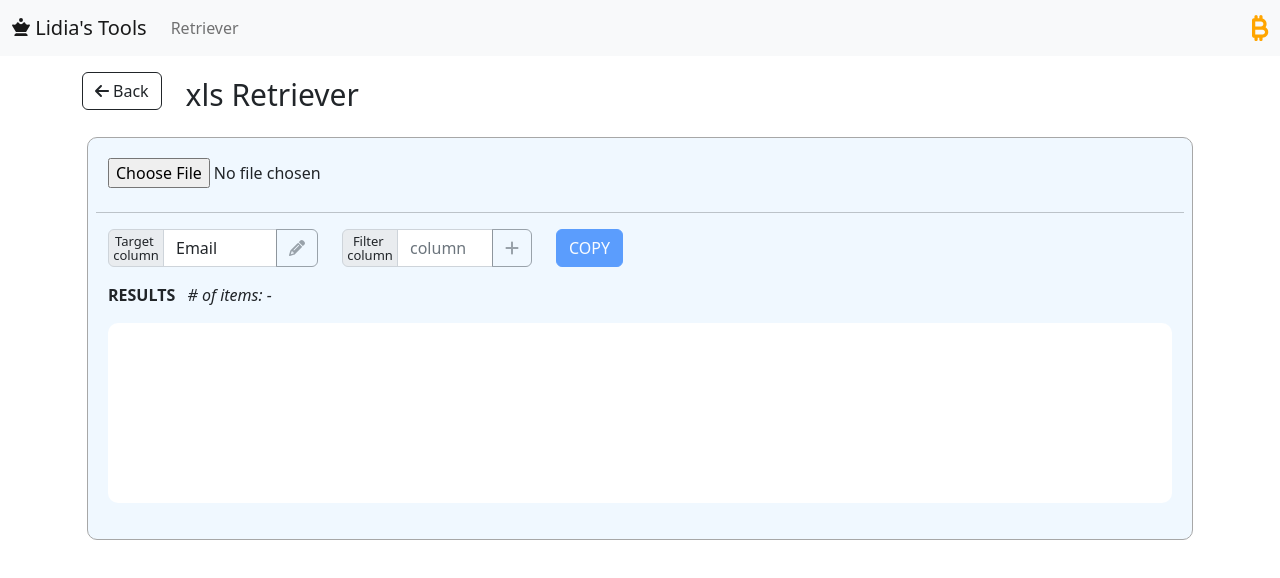
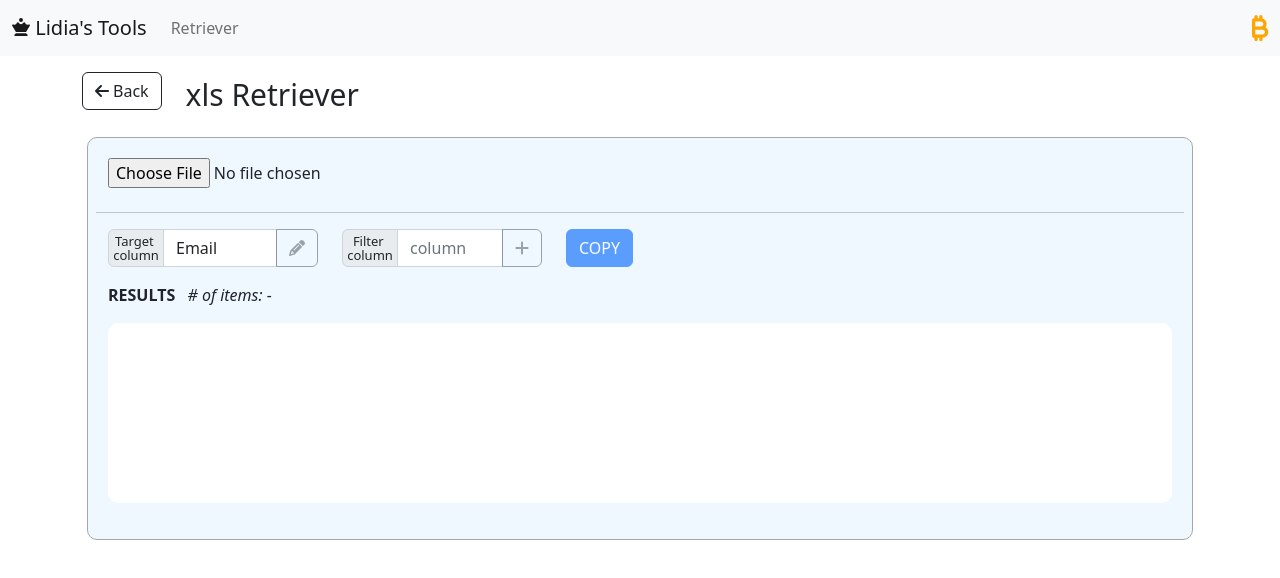
Before and after one commit to spiros3p/lidia-tools, an Angular app: page /xls-retriever in a window 1280 px wide. Shown: the top 578 px of the page. Built offline with nearby package versions, Linux system fonts and the light colour scheme.

Commit message:
minor fix

```diff
--- a/src/app/tools/retriever/retriever.component.scss
+++ b/src/app/tools/retriever/retriever.component.scss
@@ -41,7 +41,7 @@
     }
   }
   &.secondary-column-input {
-    width: 190px;
+    width: 200px;
     position: relative;
     & .cover {
       position: absolute;
@@ -51,7 +51,7 @@
       font-weight: bold;
       left: 57px;
       top: 1px;
-      width: 114px;
+      width: 104px;
       height: 35px;
     }
   }
```
Also changed, not shown: 3 other files (tests, documents, lock files or other folders).
